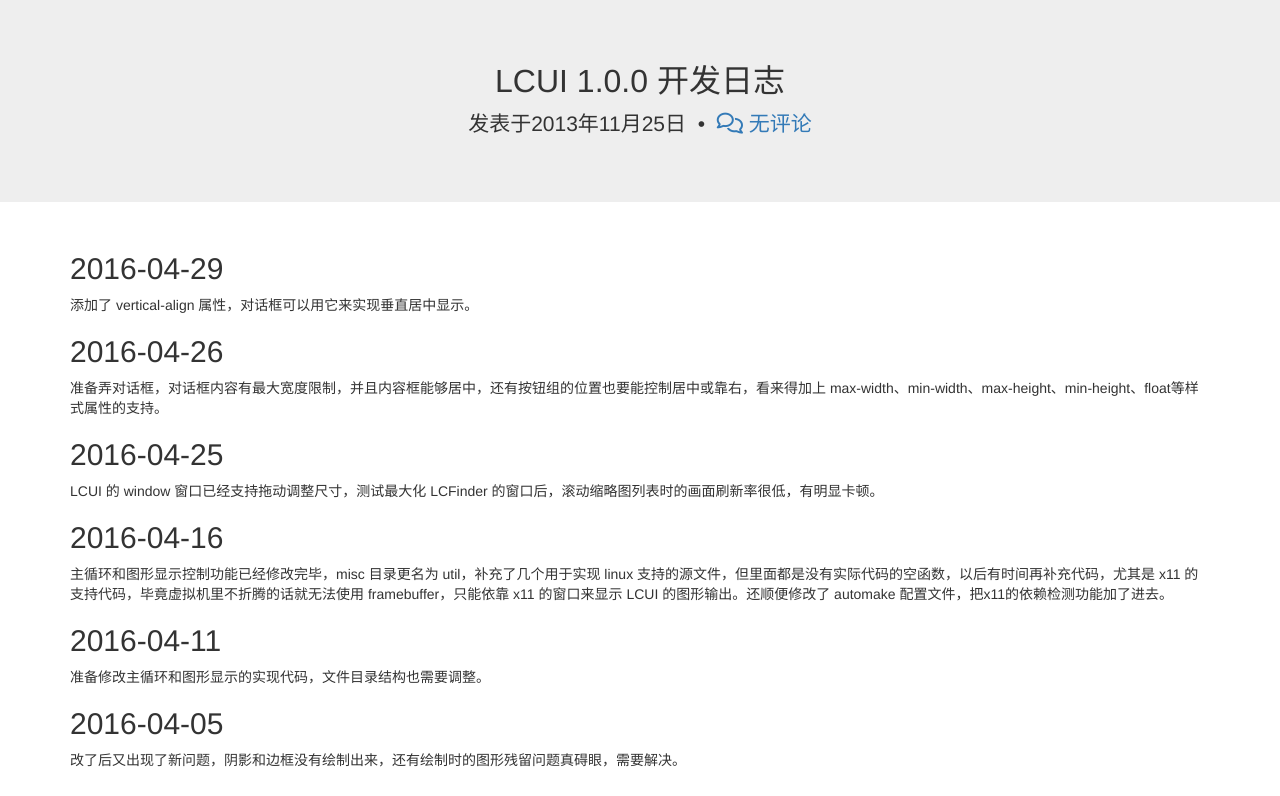
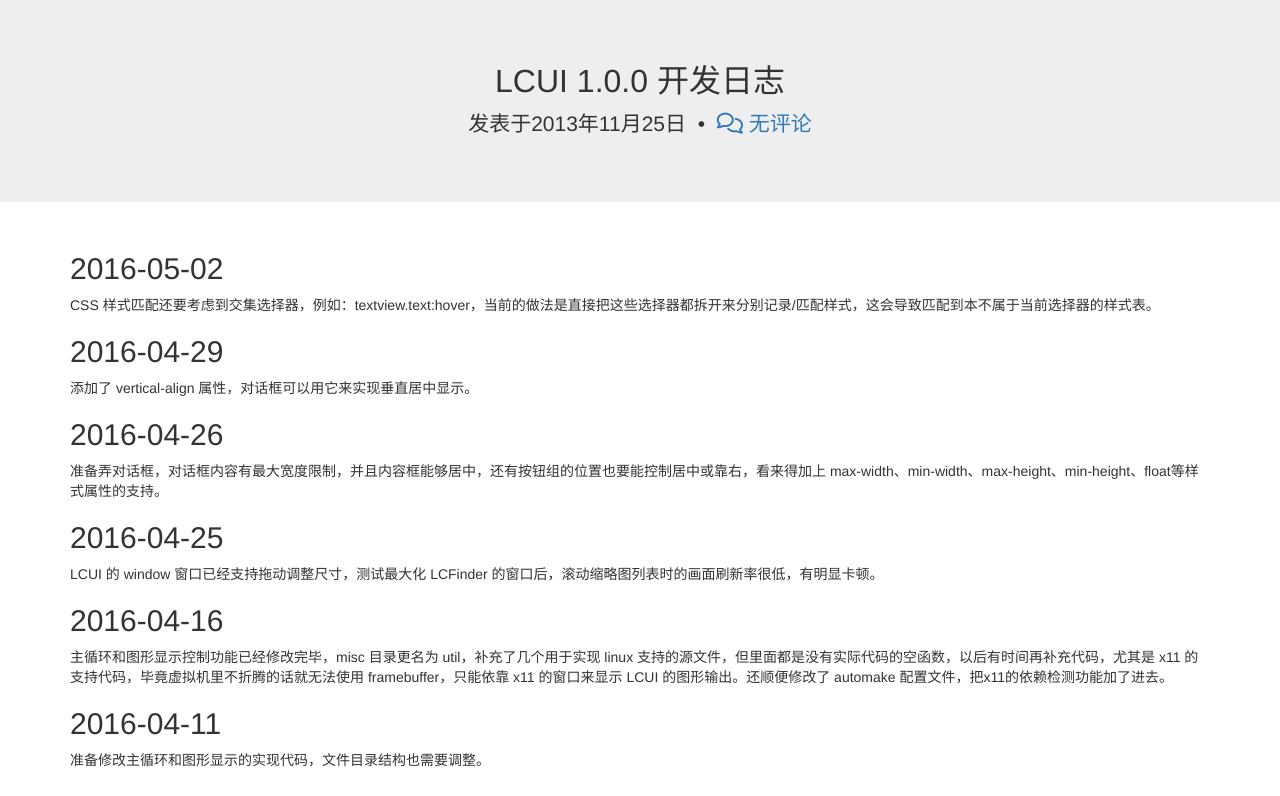
Before and after one commit to lc-soft/lc-soft.io, a Jekyll site: the page built from _posts/2013-11-25-LCUI-1.0.0.md, in a window 1280 px wide and 900 px high, cut to the strip 104-900 px from the top of the window. Built offline with Jekyll 4.4.1, drawn with Linux system fonts in a browser that asks for light colours; nearby versions of some CDN libraries; library files that are not in the unit come from our copies; Markdown is read by kramdown in place of the engine named in the settings.

Commit message:
更新日志

```diff
--- a/_posts/2013-11-25-LCUI-1.0.0.md
+++ b/_posts/2013-11-25-LCUI-1.0.0.md
@@ -2,6 +2,9 @@
 title: LCUI 1.0.0 开发日志
 ds_thread_key: devlog-lcui-1.0.0
 ---
+## 2016-05-02
+CSS 样式匹配还要考虑到交集选择器，例如：textview.text:hover，当前的做法是直接把这些选择器都拆开来分别记录/匹配样式，这会导致匹配到本不属于当前选择器的样式表。
+
 ## 2016-04-29
 添加了 vertical-align 属性，对话框可以用它来实现垂直居中显示。
 
```
